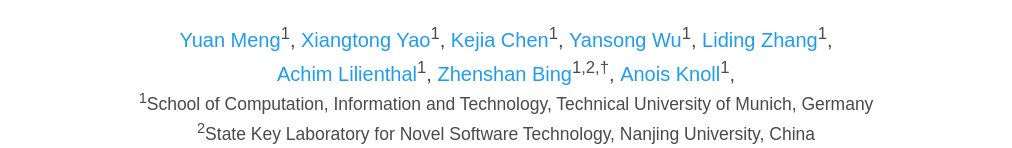
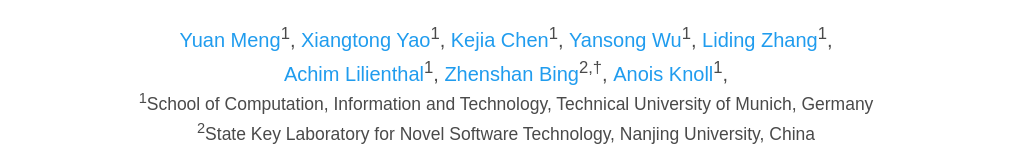
Before and after one commit to Ghiara/HELIOS, a plain HTML site: page docs/index.html in a window 1280 px wide. Shown: the part 213-361 px from the top of the page, without its empty margins (134-1146 px from the left). Drawn offline with nearby package versions, Linux system fonts and the light colour scheme; some icons are missing; a web font is replaced by a local one.

Commit message:
index update

```diff
--- a/docs/index.html
+++ b/docs/index.html
@@ -70,7 +70,7 @@
               <br><span class="author-block">
                 <a target="_blank">Achim Lilienthal</a><sup>1</sup>,</span>
               <span class="author-block">
-                <a target="_blank">Zhenshan Bing</a><sup>1,2,&dagger;</sup>,</span>
+                <a target="_blank">Zhenshan Bing</a><sup>2,&dagger;</sup>,</span>
               <span class="author-block">
                 <a target="_blank">Anois Knoll</a><sup>1</sup>,</span>
 
```
